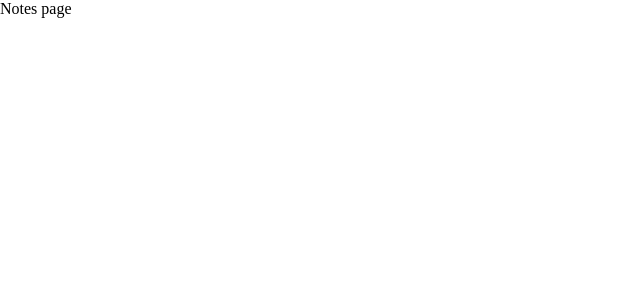
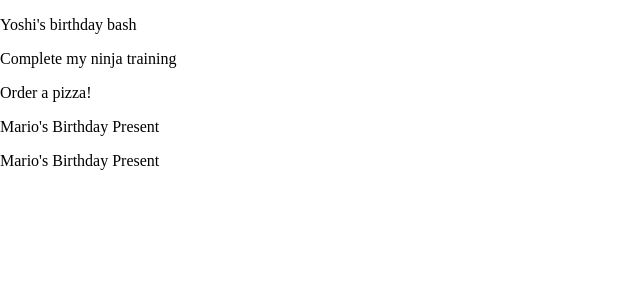
Before and after one commit to jdwjdwjdw/material-ui-tut, a React (Create React App) app: page / in a window 1280 px wide. Shown: the top 300 px of the page, without its empty margins (0-640 px from the left). Built offline with nearby package versions, Linux system fonts and the light colour scheme; data requests are answered from the project's data file.

Commit message:
Add notes via json-server

```diff
--- /dev/null
+++ b/data/db.json
@@ -0,0 +1,34 @@
+{
+  "notes": [
+    {
+      "title": "Yoshi's birthday bash",
+      "details": "Lorem Ipsum is simply dummy text of the printing and typesetting industry. Lorem Ipsum has been the industry's standard dummy text ever since the 1500s, when an unknown printer took a galley of type and scrambled it to make a type specimen book.",
+      "category": "reminders",
+      "id": 1
+    },
+    {
+      "title": "Complete my ninja training",
+      "details": "Lorem Ipsum is simply dummy text of the printing and typesetting industry. Lorem Ipsum has been the industry's standard dummy text ever since the 1500s, when an unknown printer took.",
+      "category": "work",
+      "id": 2
+    },
+    {
+      "title": "Order a pizza!",
+      "details": "Lorem Ipsum is simply dummy text of the printing and typesetting industry. Lorem Ipsum has been the industry's standard dummy text ever since the 1500s, when an unknown printer took a galley of type and scrambled it to make a type specimen book.\nLorem Ipsum is simply dummy text of the printing and typesetting industry. Lorem Ipsum has been the industry's standard dummy text ever since the 1500s, when an unknown printer took a galley of type and scrambled it to make a type specimen book.",
+      "category": "todos",
+      "id": 3
+    },
+    {
+      "title": "Mario's Birthday Present",
+      "details": "dsfakljdfs dsafljkdfskj ",
+      "category": "reminders",
+      "id": 4
+    },
+    {
+      "title": "Mario's Birthday Present",
+      "details": "daslkjjkdfsa dasfl;jkfdskj",
+      "category": "reminders",
+      "id": 5
+    }
+  ]
+}
--- a/src/pages/Create.js
+++ b/src/pages/Create.js
@@ -9,9 +9,11 @@
 import FormControlLabel from '@mui/material/FormControlLabel';
 import FormControl from '@mui/material/FormControl';
 import FormLabel from '@mui/material/FormLabel';
+import { useHistory } from 'react-router';
 
 
 export default function Create() {
+  const history = useHistory()
   const [title, setTitle] = useState('')
   const [details, setDetails] = useState('')
   const [titleError, setTitleError] = useState(false)
@@ -32,7 +34,11 @@
     }
 
     if (title && details) {
-      console.log(title, details, category)
+      fetch('http://localhost:8000/notes', {
+        method: 'POST',
+        headers: { "Content-type": "application/json"},
+        body: JSON.stringify({ title, details, category })
+      }).then(() => history.push('/'))
     }
   }
 
--- a/src/pages/Notes.js
+++ b/src/pages/Notes.js
@@ -1,9 +1,19 @@
-import React from 'react'
+import React, {useEffect, useState} from 'react'
 
 export default function Notes() {
+  const [notes, setNotes] = useState([])
+
+  useEffect(() => {
+    fetch('http://localhost:8000/notes')
+      .then(res => res.json())
+      .then(data => setNotes(data))
+  }, [])
+
   return (
     <div>
-      Notes page
+      {notes.map(note => (
+        <p key={note.id}>{ note.title }</p>
+      ))}
     </div>
   )
 }
```
